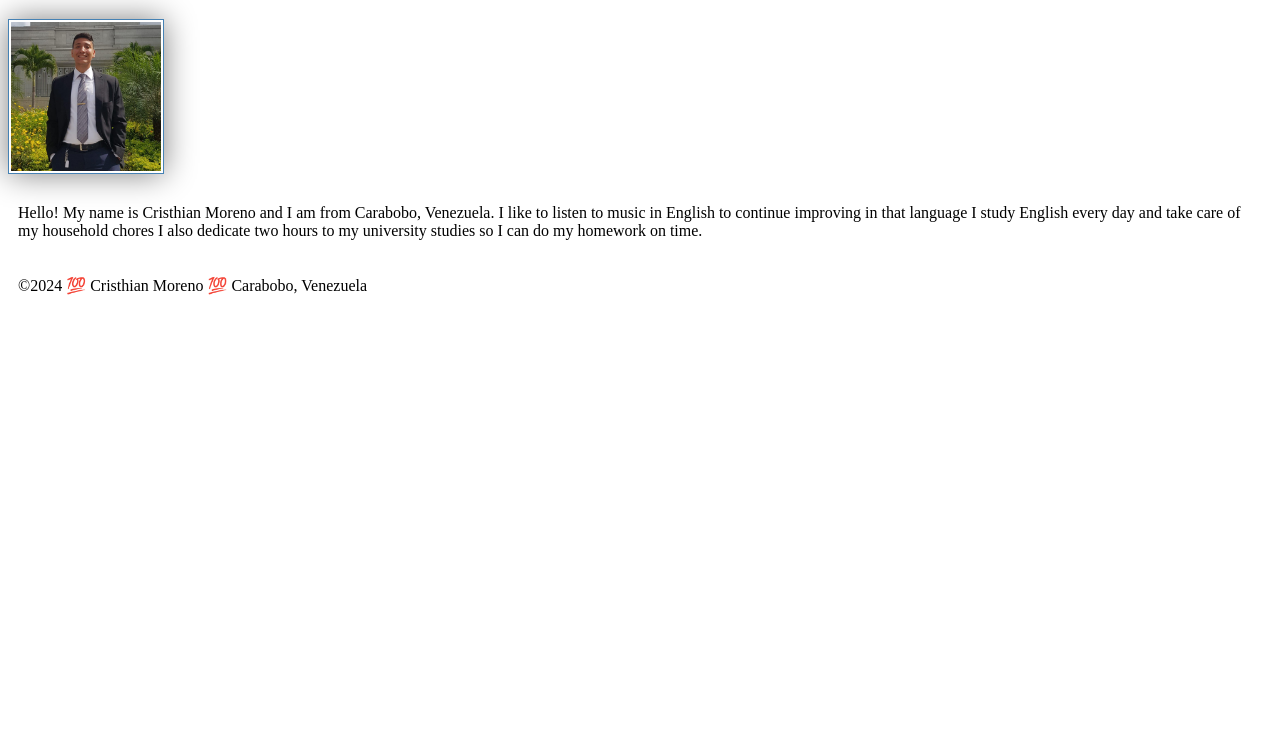
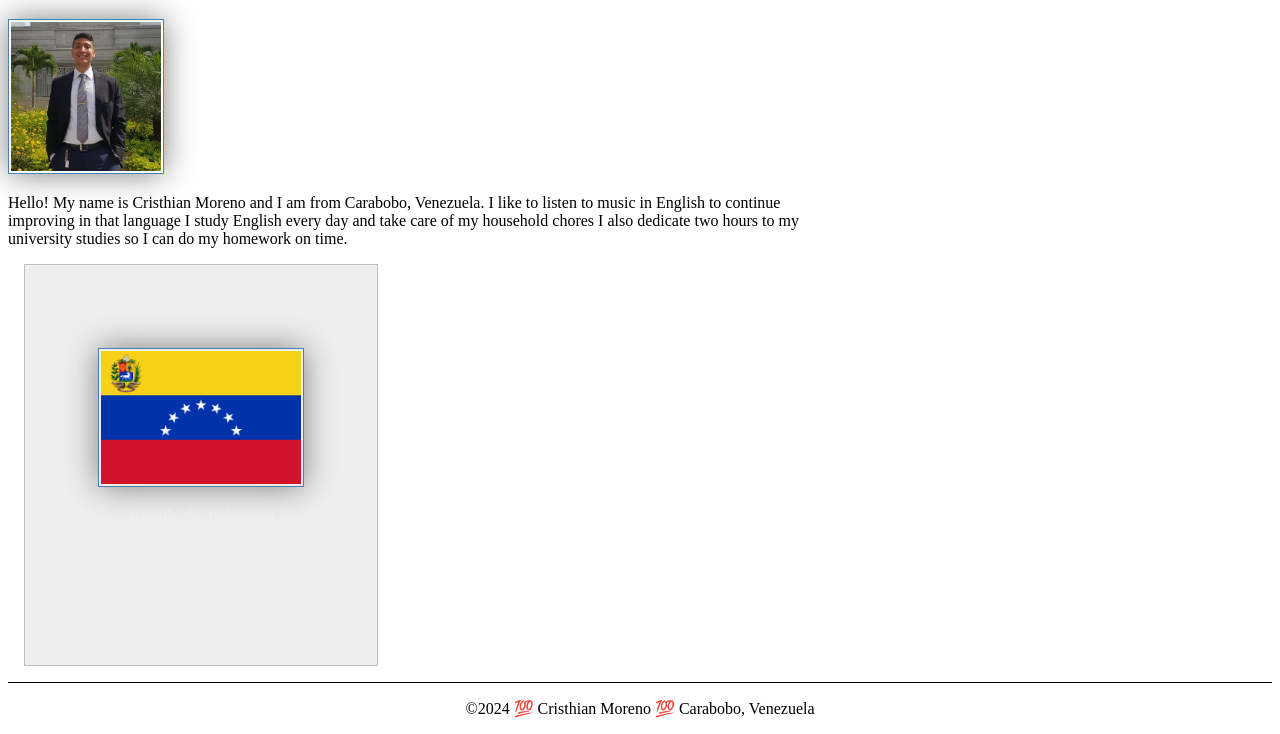
Before and after one commit to morenocristhian/wdd130, a plain HTML site: page index.html in a window 1280 px wide. Shown: the part 263-997 px from the top of the page. Before the commit the page ends 800 px from the top, so only its background shows below. Drawn offline with Linux system fonts and the light colour scheme.

Commit message:
new file:   images/venezuela.jpg 	modified:   index.html 	modified:   styles/styles.css     git commit--amend

```diff
--- a/index.html
+++ b/index.html
@@ -3,6 +3,8 @@
     <head>
        <meta charset="utf-8">
        <meta name="viewport" content="width=device-width,initial-scale=1.0">
+       <meta name="description" content="This home page is so you can learn more about my life and my path in learning HTML programming, Python, among others.">
+       <meta name="author" content="Cristhian Moreno">
         <title>Cristhian Moreno | WDD 130</title>
         <link rel="stylesheet" href="styles/styles.css">
     </head>
@@ -22,6 +24,11 @@
             I study English every day and take care of my household chores
             I also dedicate two hours to my university studies so I can do my homework on time.</p>
         </main>
+        <aside>
+            <h2>Venezuela</h2>
+            <img src="images/venezuela.jpg" alt="Venezuela landscape">
+            <p>Venezuela, officially the Bolivarian Republic of Venezuela, is a sovereign country located in the northern part of South America and the Caribbean, made up of a continental area and a large number of islands and islets in the Caribbean Sea, whose capital and largest urban agglomeration It is the city of Caracas.</p>
+        </aside>
         <footer>
             <p>©2024 💯 Cristhian Moreno 💯 Carabobo, Venezuela</p>
         </footer>
--- a/styles/styles.css
+++ b/styles/styles.css
@@ -24,3 +24,35 @@ img  {
 p  {
     padding: 10px;
 }
+
+main  {
+    max-width: 840px;
+}
+
+aside  {
+    width: 20rem;
+    margin: 1rem;
+    border: 1px solid rgba(0, 0, 0, 0.2); /* 1️⃣ */
+    padding: 1rem;
+    background-color: #eee;
+    color: #eee;
+    text-align: center;
+}
+
+aside img  {
+    width: 200px;
+    height: auto;
+}
+
+main img  {
+    width: 150px;
+    height: auto;
+}
+
+p { padding: 0;}
+
+footer  {
+    margin-top: 15px;
+    border-top: 1px solid #000;
+    text-align: center;
+}
```
Also changed, not shown: images/venezuela.jpg (added).
